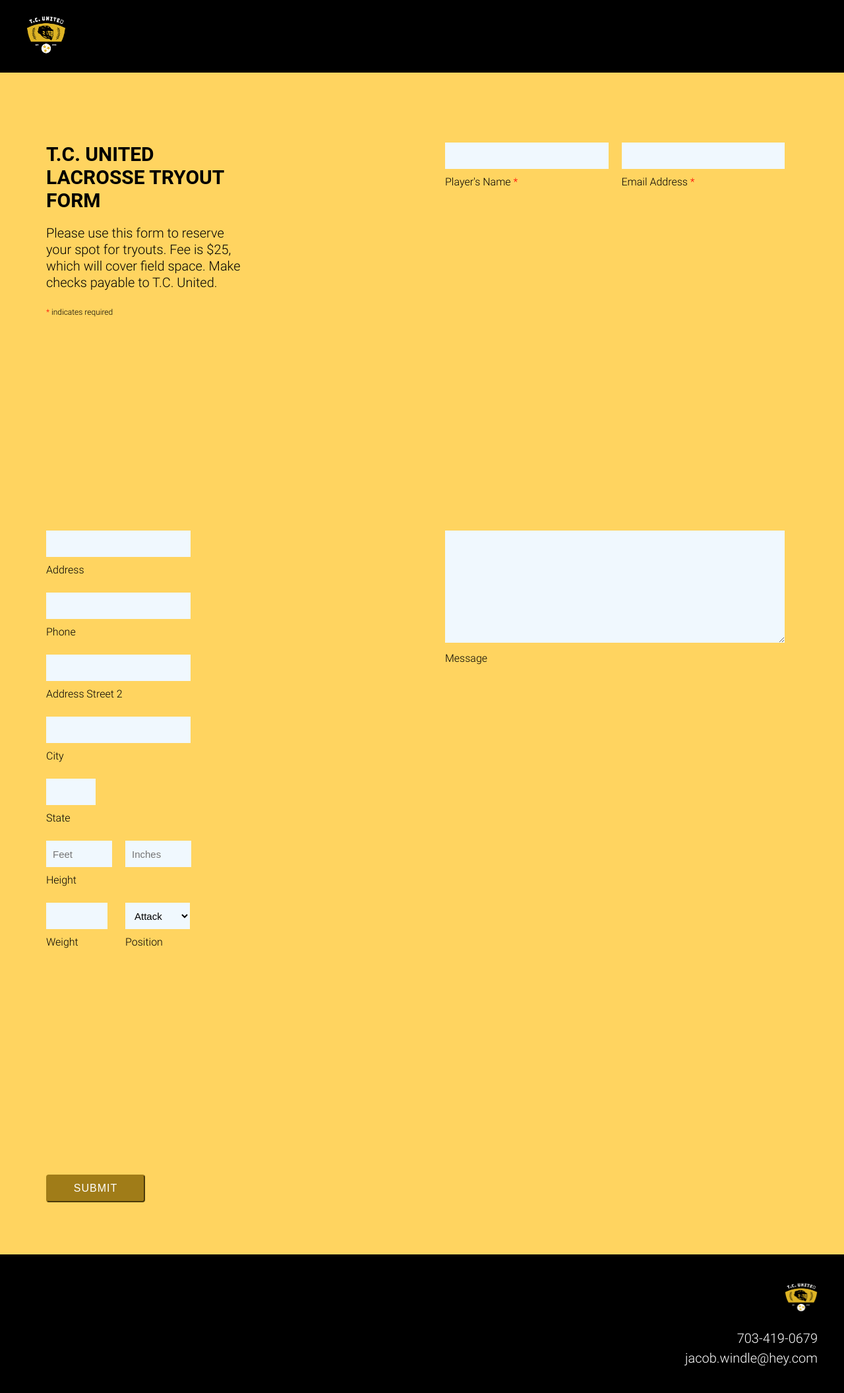
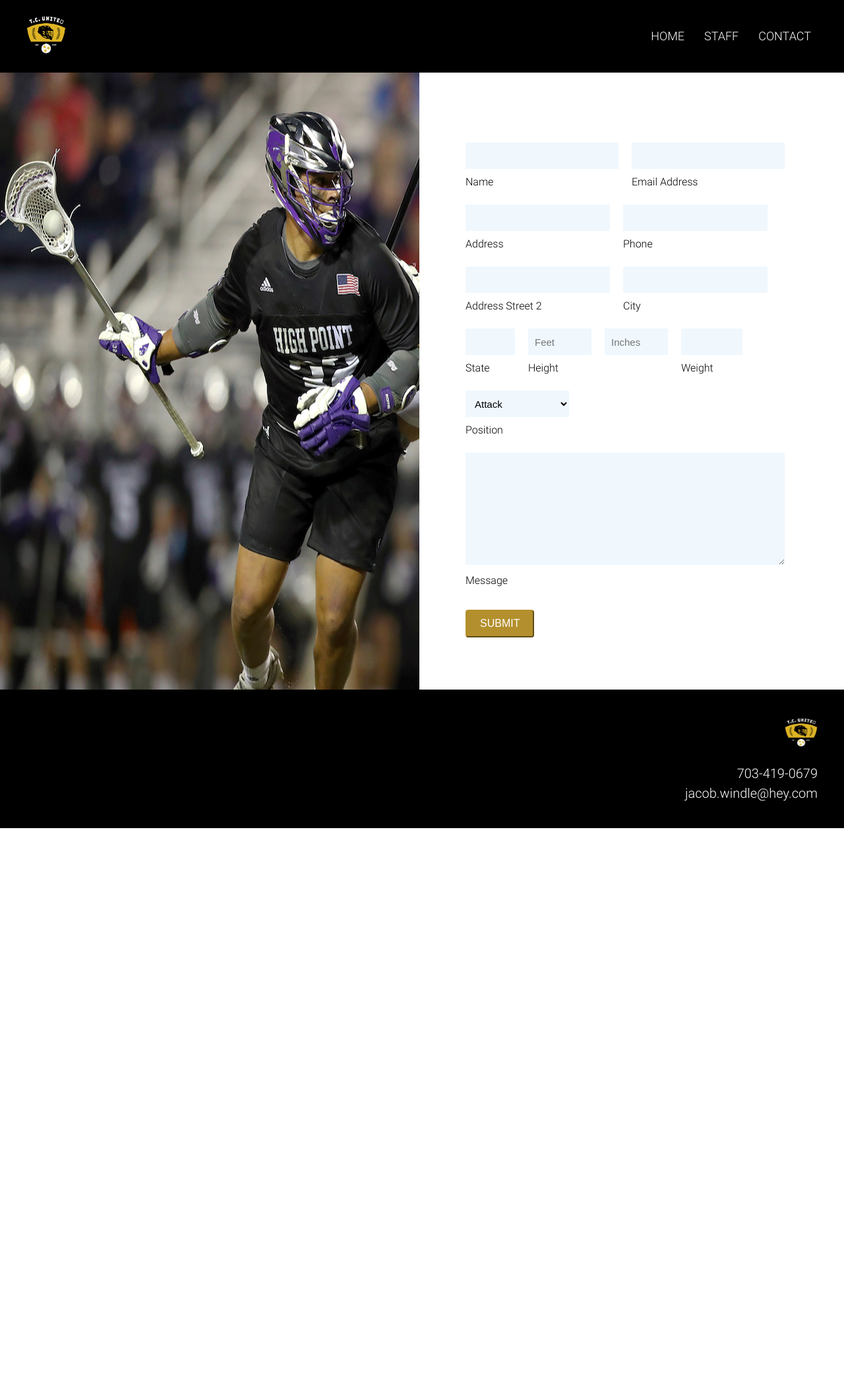
Before and after one commit to rebecca-rhinehart/tc-united, a PHP site: page /contact.html in a window 1280 px wide. Shown: the whole page at 66% size. After the commit the page ends 1255 px from the top, so only its background shows below. Run offline with PHP 8.4, Linux system fonts and the light colour scheme.

Commit message:
adding back nav and adding contact page

```diff
--- a/contact.html
+++ b/contact.html
@@ -7,7 +7,7 @@
         <link rel="stylesheet" href="styles/style.css">
 
     </head>
-    <body style="background-color:#ffd460;">
+    <body>
         <header>
             <img src="/images/TC-united-logo.png" alt="logo" class="web-logo"/>
             <div class="menu-btn">
@@ -23,7 +23,7 @@
                     </div>
                 </div>
 
-                <!-- <ul class="menu-nav">
+                <ul class="menu-nav">
                     <li class="nav-item current">
                         <a href="/home.html" class="nav-link">
                             HOME</a>
@@ -36,29 +36,30 @@
 
                     <li class="nav-item">
                         <a href="/sign-up.html" class="nav-link">
-                            Sign up</a>
+                            Contact </a>
                     </li>
 
 
-                </ul> -->
+                </ul>
             </nav>
         </header>
-        <div id="sign-up">
-            <!-- <img src="images/side.png" class="side-image"/>  -->
+        <div id="sign-up" class="home" style="display: flex;">
+            <img src="images/side.png" class="side-image"/>
             <form method="POST" id="contact" action="https://formspree.io/f/mayllaqz">
-                <div class="tryouts">
-                    <h1> T.C. United Lacrosse Tryout Form </h1>
-                    <p> Please use this form to reserve your spot for tryouts. Fee is $25, which will cover field space. Make checks payable to T.C. United.</p>
-                    <p style="font-size: 12px; margin: 0;"> <span style="color: red;">*</span> indicates required </p>
-                </div>
+                <!-- <div class="tryouts">
+                    <h1> Ready to compete? <br>Sign up now </h1>
+                    <p> Please use this form to reserve your spot for tryouts. Fee is $25, which will cover field space. Make checks payable to T.C. United. </p>
+                    <p> Tryout Dates: April 11th & April 18th <br> Location: Colonial Heights Middle School <br> Time: 2pm - 4pm </p>
+                </div> -->
+                <div class="form">
                     <div class="wrapper">
                         <div class="group">
-                        <input class="input" id="name" name="name" tabIndex="1" required/>
-                        <label for="name"> Player's Name <span style="color:red;"> * </span></label>
+                            <input class="input" id="name" name="name" tabIndex="1"/>
+                            <label for="name"> Name</label>
                         </div>
                         <div class="group">
-                        <input class="input" id="email" name="email" tabIndex="2" required/>
-                        <label for="email"> Email Address <span style="color:red;"> * </span></label>
+                            <input class="input" id="email" name="email" tabIndex="2"/>
+                            <label for="email"> Email Address</label>
                         </div>
                         </div>
                         <div class="address">
@@ -82,18 +83,18 @@
                             <input class="input" id="state" name="state" tabIndex="7"/>
                             <label for="state"> State</label>
                         </div>
-                    <div class="group" style="display: flex; flex-basis: 20%;">
-                        <div style="margin-right: 20px; width: 100px;">
-                            <input class="input" style="padding-left: 10px;" id="Feet" name="Feet" tabIndex="7" placeholder="Feet"/>
+                        <div class="group" style="display: flex;">
+                            <div style="margin-right: 20px; width: 96px;">
+                                <input class="input" id="Feet" name="Feet" tabIndex="7" placeholder="Feet"/>
                                 <label for="Feet"> Height </label>
                             </div>
-                        <div style="width: 100px;">
-                            <input class="input" style="padding-left: 10px;" id="inches" name="inches" tabIndex="7" placeholder="Inches"/>
+                            <div style="width: 96px;">
+                                <input class="input" id="inches" name="inches" tabIndex="7" placeholder="Inches"/>
                                 <label for="inches"> </label>
                             </div>
                         </div>
-                    <div class="group"  style="display: flex; flex-basis: 10%;">
-                        <div style="width: 100px;">
+                        <div class="group"  style="display: flex; width: fit-content; flex-basis: 14%;">
+                            <div>
                                 <input class="input" id="weight" name="weight" tabIndex="7"/>
                                 <label for="weight"> Weight </label>
                             </div>
@@ -112,13 +113,15 @@
                         </div>
                     </div>
                     <div class="group">
-                    <textarea class="input" id="message" name="message" tabIndex="8" style="padding: 10px !important;"></textarea>
+                        <textarea class="input" id="message" name="message" tabIndex="8"></textarea>
                         <label for="message"> Message</label>
                     </div>
                     <div class="group">
                         <input type="hidden" name="_next" value="./thankyou.html"/>
-                    <button type="submit" class="sign-up-button">Submit </button>
+                        <button type="submit" class="btn-primary">SUBMIT </button>
                     </div>
+                </div>
+
             </form>
         </div>
 
--- a/styles/_forms.scss
+++ b/styles/_forms.scss
@@ -1,27 +1,11 @@
 #sign-up {
-    // display: flex;
-    // .side-image {
-    //     width: 50vw;
-    //     object-fit: cover;
-    //     display: none;
-    //     @media (min-width: 767px) {
-    //         display: block;
-    //     }
-    // }
     max-width: 1500px;
     margin: auto;
 }
 #contact {
-    // max-width: 1050px;
     margin: 12vh auto 8vh;
     padding: 0 70px;
-    // width: 50%;
     margin-right: 0;
-    @media(min-width: 992px) {
-      display: grid;
-      grid-template-columns: repeat(2, auto);
-      grid-gap: 308px;
-    }
     @media (max-width: 640px) {
       padding: 0 20px !important;
     }
@@ -30,7 +14,6 @@
     }
     .tryouts {
       position: relative;
-    // top: -59px;
         h1 {
             font-family: 'roboto-light', sans-serif;
             margin-top: 10px;
@@ -46,31 +29,15 @@
       max-width: 900px;
     }
     .input {
-      // border: 1px solid gray;
       background-image: none !important;
       background-color: #f0f8fe;
-      // border-radius: 5px;
       width: -webkit-fill-available;
       height: 40px;
       margin: 10px 0;
       font-size: 15px;
       padding: 0 10px;
-      // box-shadow: 0 0px 2px rgba(0, 0, 0, 0.5);
-      // border-bottom: #a07c18 !important;
-    // border-bottom-style: solid !important;
-    // border-bottom: 3;
-    // border-bottom-width: 3px !important;
-    border: none;
-    // background-color:#ecc352;
-      // &:focus {
-      //   box-shadow: 0 0px 10px rgba(0, 0, 0, 0.5);
-      //   outline-color: #ddb33e;
-      // }
-
+      border: none;
     }
-    // #Feet, #inches {
-    //   max-width: 150px;
-    // }
     input:-internal-autofill-previewed {
       background-color:  #ddb33e !important;
     }
@@ -125,7 +92,7 @@
   #contact {
     position: relative;
     label, h1, p {
-      color: white;
+      color: black;
     }
   }
 }
--- a/styles/style.css
+++ b/styles/style.css
@@ -579,16 +579,6 @@ footer .right-footer p {
   margin-right: 0;
 }
 
-@media (min-width: 992px) {
-  #contact {
-    display: -ms-grid;
-    display: grid;
-    -ms-grid-columns: (auto)[2];
-        grid-template-columns: repeat(2, auto);
-    grid-gap: 308px;
-  }
-}
-
 @media (max-width: 640px) {
   #contact {
     padding: 0 20px !important;
@@ -712,7 +702,7 @@ footer .right-footer p {
 }
 
 .home #contact label, .home #contact h1, .home #contact p {
-  color: white;
+  color: black;
 }
 
 #weight {
```
Also changed, not shown: index.html (+4 -4 lines), 1 other file. Lines whose indentation alone changed are shown as unchanged.
